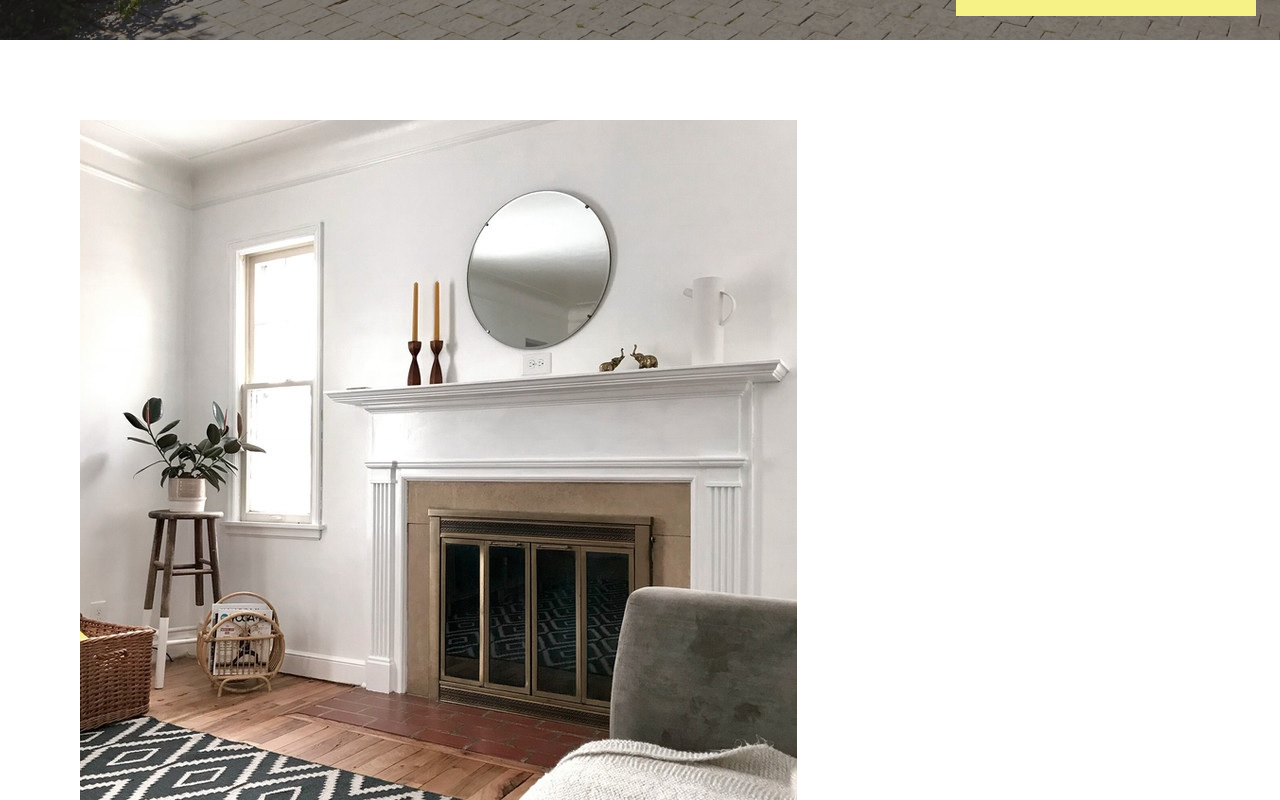
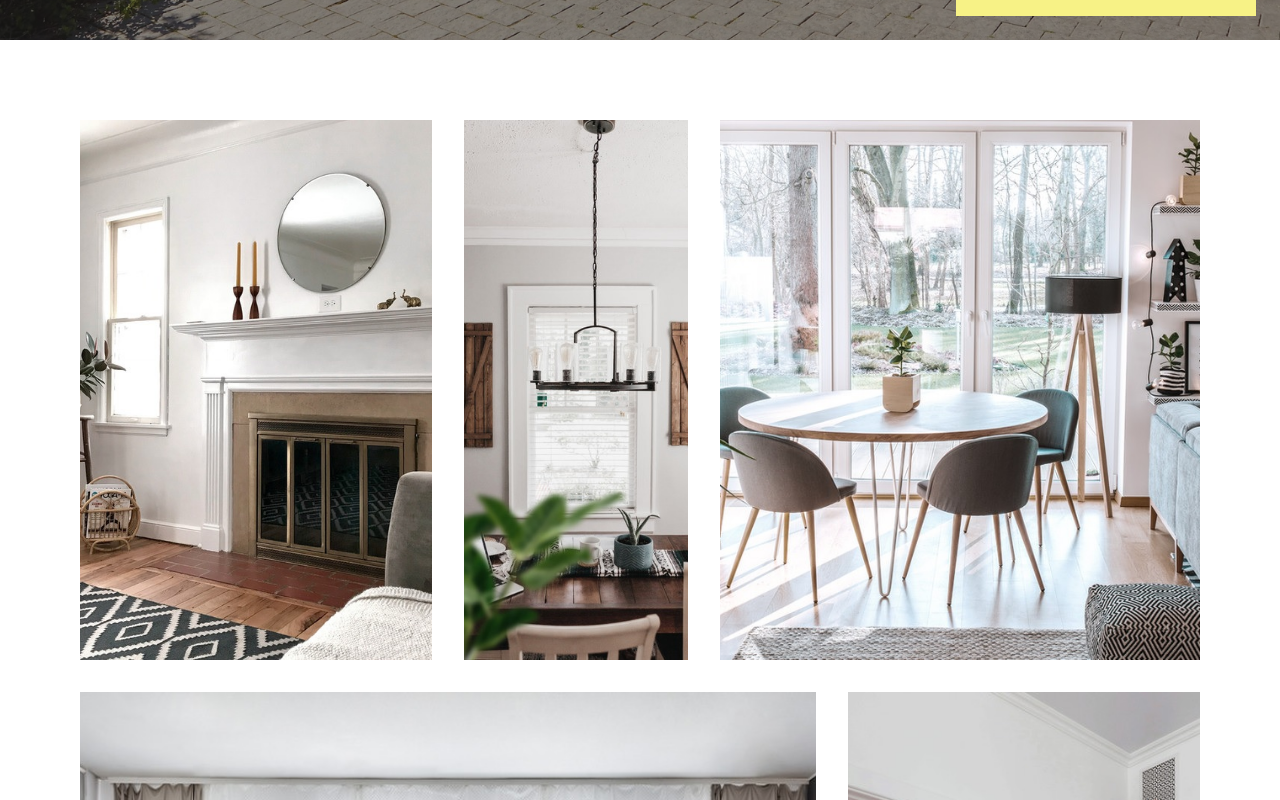
Before and after one commit to Knopkaivy/real-estate-landing, a React (Create React App) app: page / in a window 1280 px wide. Shown: the part 760-1560 px from the top of the page. Built offline with nearby package versions, Linux system fonts and the light colour scheme.

Commit message:
add Gallery grid default for large screen

```diff
--- a/src/components/Gallery.jsx
+++ b/src/components/Gallery.jsx
@@ -3,9 +3,18 @@ import Images from './Images';
 import '../styles/Gallery.css';
 
 const Gallery = () => {
-  const imageList = Images.map((image, index) => {
+  const imageList = Images.slice(0, 5).map((image, index) => {
     return (
-      <div key={index}>
+      <div
+        key={index}
+        className={`Gallery__image ${
+          index === 0 && 'Gallery__gridItem--small'
+        } ${index === 4 && 'Gallery__gridItem--small'} ${
+          index === 1 && 'Gallery__gridItem--xsmall'
+        } ${index === 2 && 'Gallery__gridItem--medium'} ${
+          index === 3 && 'Gallery__gridItem--large'
+        }`}
+      >
         <img src={image} alt="" />
       </div>
     );
--- a/src/styles/Gallery.css
+++ b/src/styles/Gallery.css
@@ -3,3 +3,38 @@
   width: 100%;
   padding: 8rem;
 }
+.Gallery__imageContainer {
+  display: grid;
+  grid-gap: 3.2rem;
+  /* grid-template-columns: repeat(auto-fit, minmax(300px, 1fr)); */
+  grid-template-columns: repeat(9, 1fr);
+  grid-template-rows: 54rem 68rem;
+  grid-auto-rows: 54rem;
+  grid-auto-flow: row dense;
+}
+.Gallery__gridItem--xsmall {
+  grid-column-end: span 2;
+}
+.Gallery__gridItem--small {
+  grid-column-end: span 3;
+}
+.Gallery__gridItem--medium {
+  grid-column-end: span 4;
+}
+.Gallery__gridItem--large {
+  grid-column-end: span 6;
+}
+.Gallery__image {
+  overflow: hidden;
+  cursor: pointer;
+}
+.Gallery__image img {
+  width: 100%;
+  height: 100%;
+  object-fit: cover;
+  vertical-align: middle;
+  transition: all 0.5s ease;
+}
+.Gallery__image:hover img {
+  transform: scale(1.05);
+}
```
